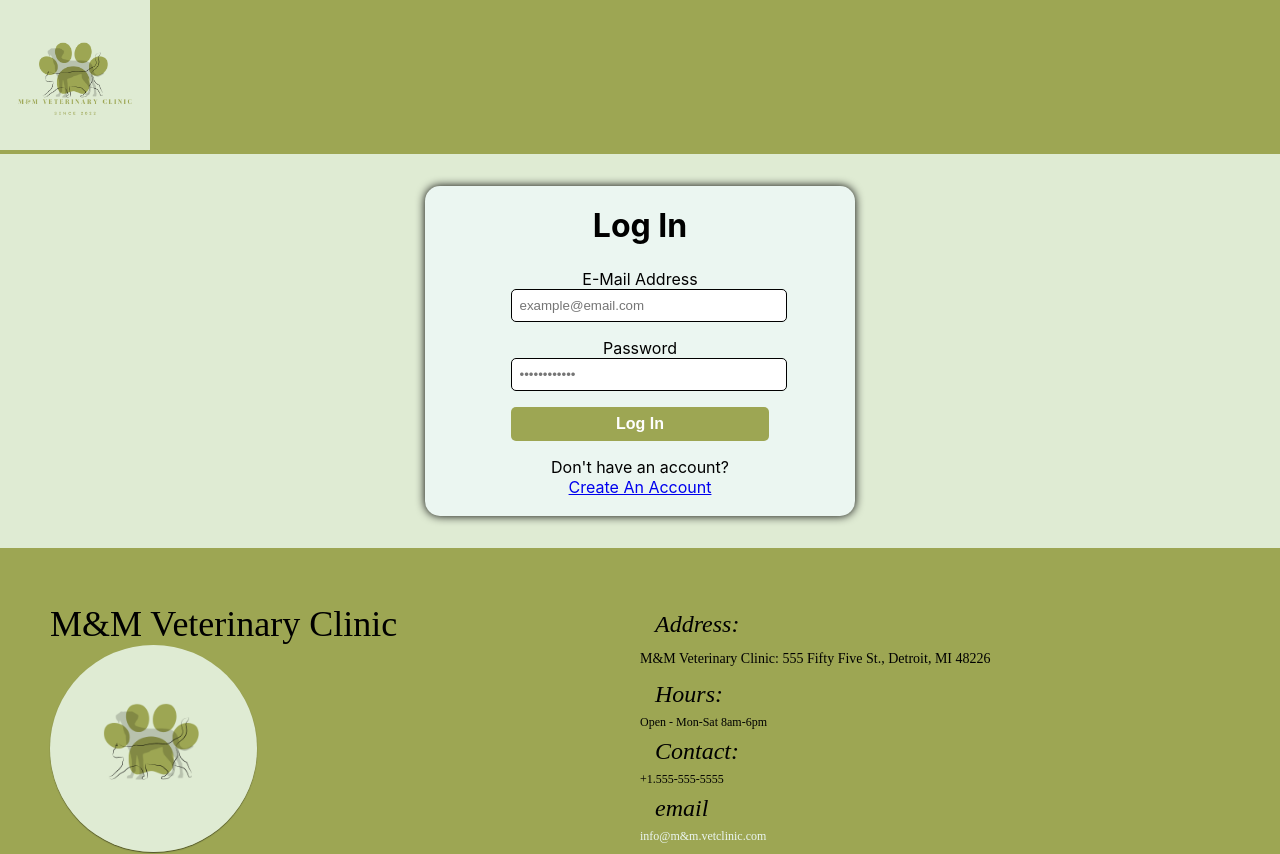
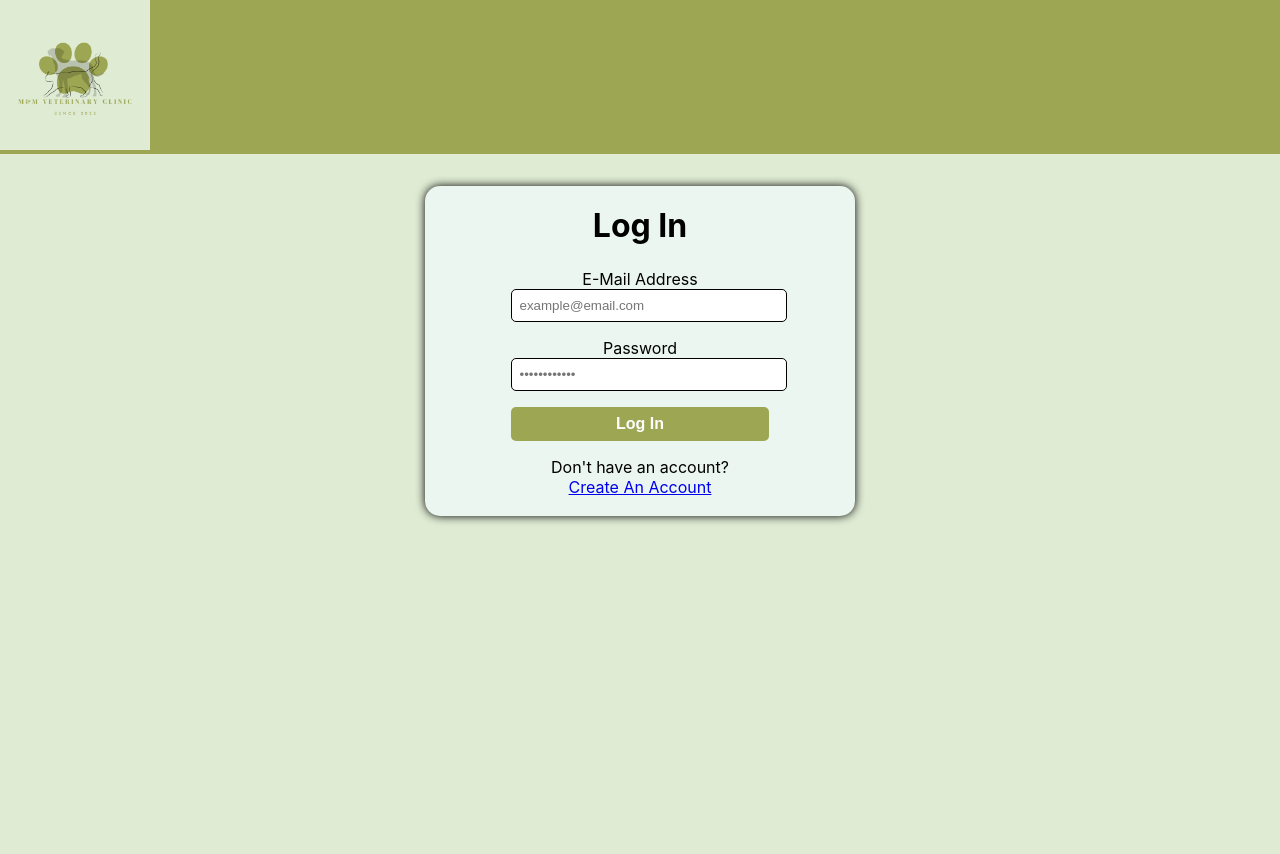
Before and after one commit to kirkwood616/mm-vet-app-frontend, a React (Create React App) app: page / in a window 1280 px wide. Shown: the top 854 px of the page. Built offline with nearby package versions, Linux system fonts and the light colour scheme.

Commit message:
Removed Footer component

```diff
--- a/src/components/Main.tsx
+++ b/src/components/Main.tsx
@@ -1,5 +1,4 @@
 import "./Main.css";
-import Footer from "./Footer";
 import HomeMenu from "./HomeMenu";
 import LogIn from "./LogIn";
 import UserContext from "../context/UserContext";
@@ -8,12 +7,7 @@ import { useContext } from "react";
 function Main() {
   let { isLoggedIn } = useContext(UserContext);
 
-  return (
-    <div className="Main">
-      {isLoggedIn ? <HomeMenu /> : <LogIn />}
-      <Footer />
-    </div>
-  );
+  return <div className="Main">{isLoggedIn ? <HomeMenu /> : <LogIn />}</div>;
 }
 
 export default Main;
```
